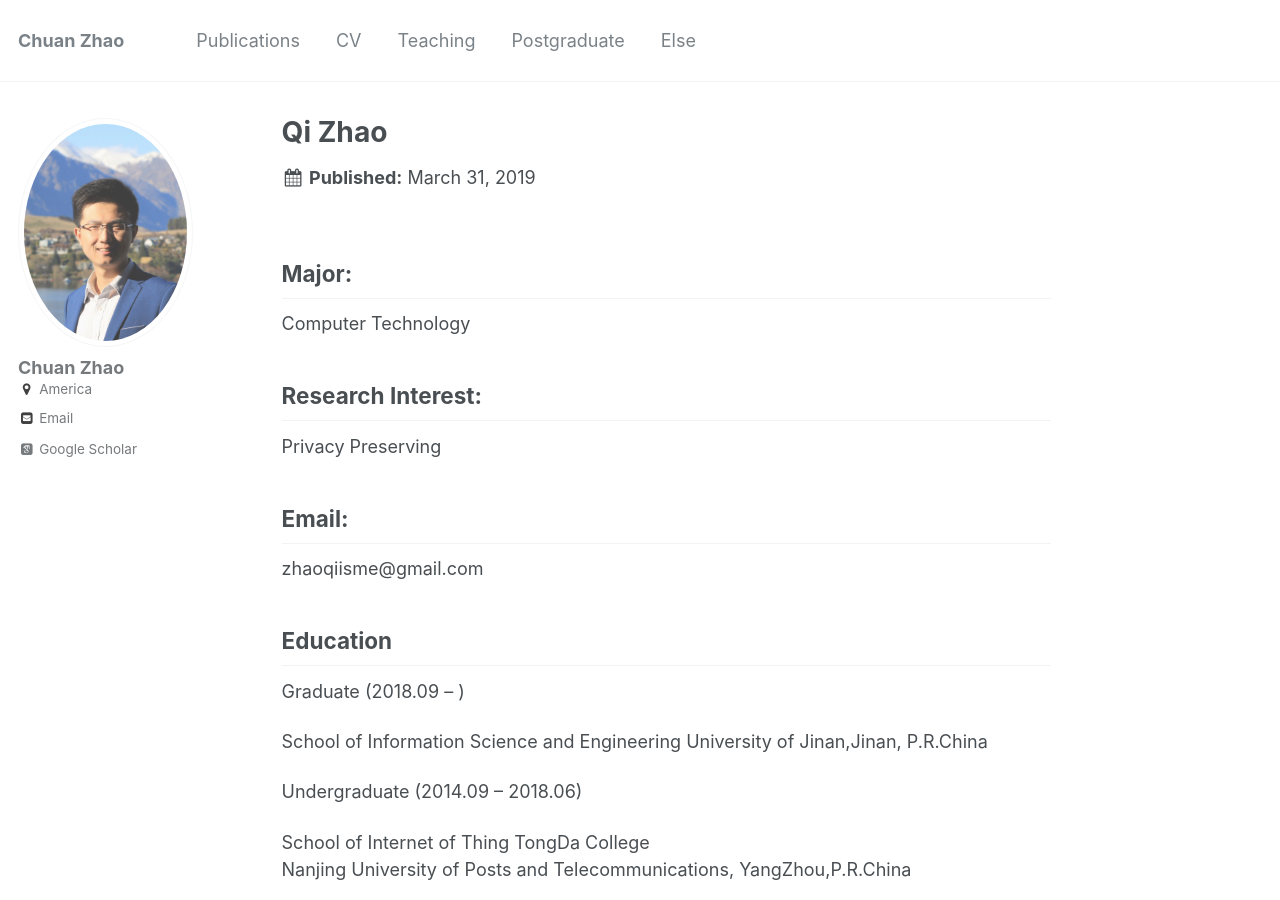
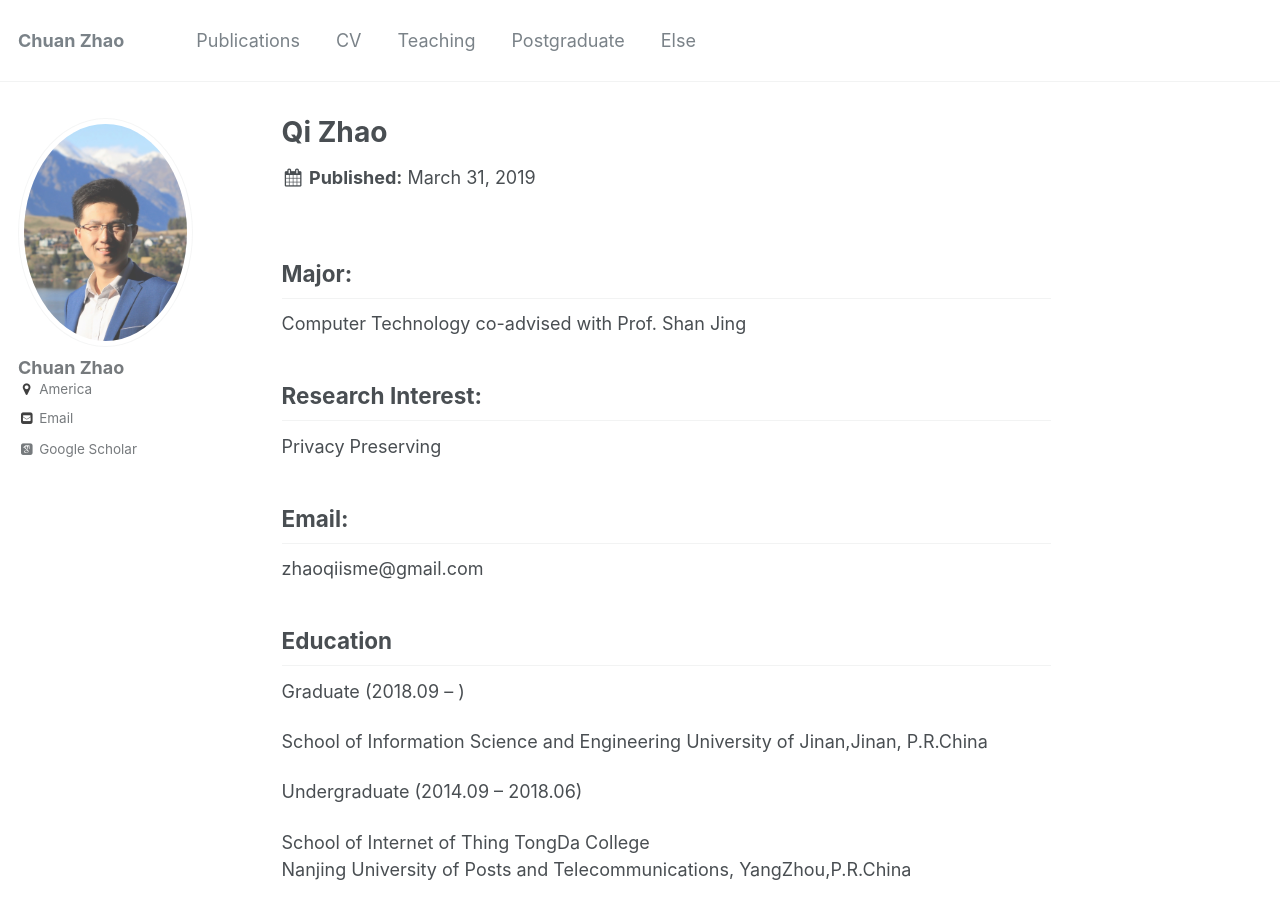
Before and after one commit to ujnccs/ujnccs.github.io, a Jekyll site: the page built from _portfolio/p-1.md, in a window 1280 px wide and 900 px high. Built offline with Jekyll 4.4.1, drawn with Linux system fonts in a browser that asks for light colours; some web fonts are replaced.

Commit message:
Update p-1.md

```diff
--- a/_portfolio/p-1.md
+++ b/_portfolio/p-1.md
@@ -9,7 +9,7 @@ collection: Postgraduate
 Major:
 ---
 Computer Technology
-
+co-advised with Prof. Shan Jing
 
 Research Interest:
 --
```
